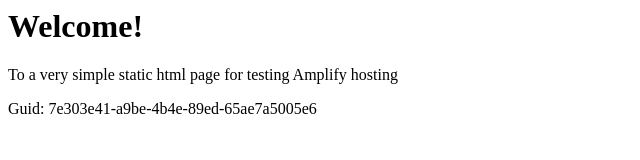
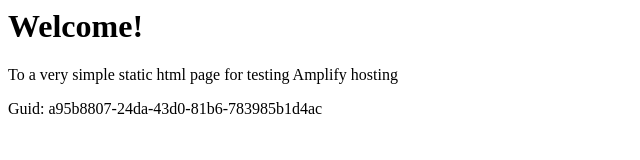
Before and after one commit to aws-aemilia-syd/Github-PR-Commit-Integration-Test-DoNotTouch-GitHubWebhookPushCanaryTest-v1-prod-ap-southeast-2, a website: page src/index.html in a window 1280 px wide. Shown: the full height of the page, 0-640 px from the left. Drawn offline with Linux system fonts and the light colour scheme.

Commit message:
commit from integ tests

```diff
--- a/src/index.html
+++ b/src/index.html
@@ -12,6 +12,6 @@
 <body>
     <h1>Welcome!</h1>
     <p>To a very simple static html page for testing Amplify hosting</p>
-    <p>Guid: 7e303e41-a9be-4b4e-89ed-65ae7a5005e6</p></body>
+    <p>Guid: a95b8807-24da-43d0-81b6-783985b1d4ac</p></body>
 
 </html>
```
